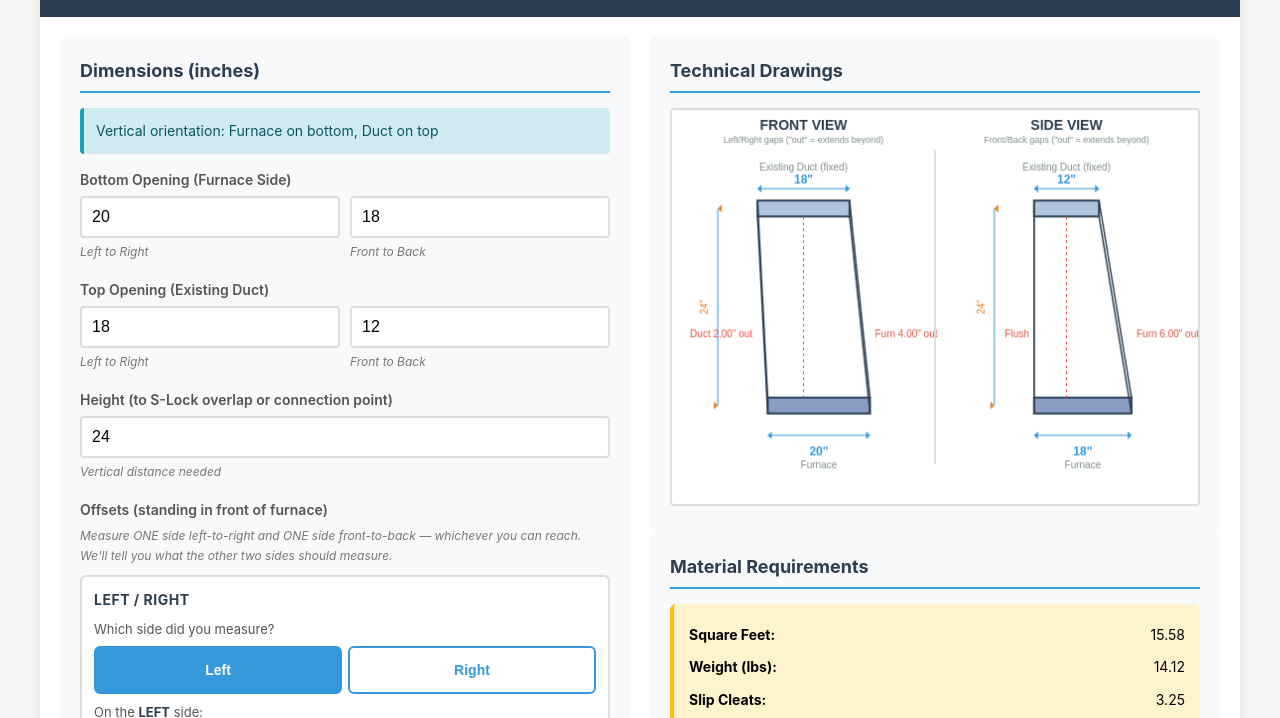
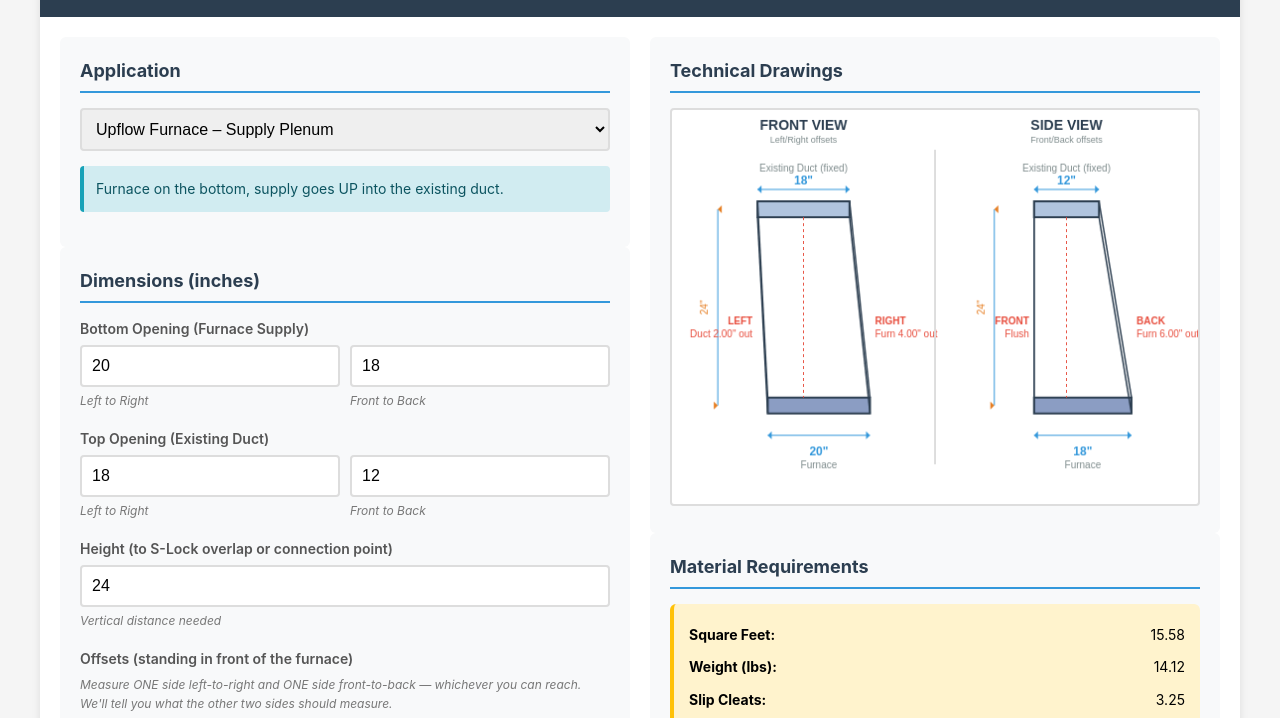
Before and after one commit to KESM89/ke-dashboard, a plain HTML site: page transition-request-form.html in a window 1280 px wide. Shown: the part 109-827 px from the top of the page. Drawn offline with Linux system fonts and the light colour scheme.

Commit message:
Add files via upload

```diff
--- a/transition-request-form.html
+++ b/transition-request-form.html
@@ -375,57 +375,62 @@
             <!-- LEFT COLUMN: INPUT FORM -->
             <div>
                 <div class="section">
+                    <h2>Application</h2>
+                    <div class="form-group">
+                        <select id="application" onchange="applyApp(this.value)"></select>
+                    </div>
+                    <div class="alert alert-info" id="app-note"></div>
+                </div>
+
+                <div class="section">
                     <h2>Dimensions (inches)</h2>
-                    <div class="alert alert-info" style="margin-bottom: 15px;">
-                        Vertical orientation: Furnace on bottom, Duct on top
-                    </div>
 
                     <div class="form-group">
-                        <label>Bottom Opening (Furnace Side)</label>
+                        <label id="lbl-open-a">Bottom Opening (Furnace Side)</label>
                         <div class="dimension-row">
                             <div>
                                 <input type="number" id="bottom-width" placeholder="Left to Right" value="20" oninput="calculate()">
-                                <span class="help-text">Left to Right</span>
+                                <span class="help-text dim1-name">Left to Right</span>
                             </div>
                             <div>
                                 <input type="number" id="bottom-height" placeholder="Front to Back" value="18" oninput="calculate()">
-                                <span class="help-text">Front to Back</span>
+                                <span class="help-text dim2-name">Front to Back</span>
                             </div>
                         </div>
                     </div>
 
                     <div class="form-group">
-                        <label>Top Opening (Existing Duct)</label>
+                        <label id="lbl-open-b">Top Opening (Existing Duct)</label>
                         <div class="dimension-row">
                             <div>
                                 <input type="number" id="top-width" placeholder="Left to Right" value="18" oninput="calculate()">
-                                <span class="help-text">Left to Right</span>
+                                <span class="help-text dim1-name">Left to Right</span>
                             </div>
                             <div>
                                 <input type="number" id="top-height" placeholder="Front to Back" value="12" oninput="calculate()">
-                                <span class="help-text">Front to Back</span>
+                                <span class="help-text dim2-name">Front to Back</span>
                             </div>
                         </div>
                     </div>
 
                     <div class="form-group">
-                        <label>Height (to S-Lock overlap or connection point)</label>
+                        <label id="lbl-length">Height (to S-Lock overlap or connection point)</label>
                         <input type="number" id="length" placeholder="Height in inches" value="24" oninput="calculate()">
-                        <span class="help-text">Vertical distance needed</span>
+                        <span class="help-text" id="help-length">Vertical distance needed</span>
                     </div>
 
                     <!-- OFFSETS: tech picks the side he can reach, who sticks out, and how much. Signs handled internally. -->
                     <div class="form-group">
-                        <label>Offsets (standing in front of furnace)</label>
+                        <label>Offsets (<span id="lbl-stance">standing in front of furnace</span>)</label>
                         <span class="help-text" style="margin-bottom: 10px; display: block;">Measure ONE side left-to-right and ONE side front-to-back &mdash; whichever you can reach. We'll tell you what the other two sides should measure.</span>
 
                         <!-- LEFT / RIGHT -->
                         <div class="offset-card">
-                            <div class="offset-title">LEFT / RIGHT</div>
+                            <div class="offset-title" id="title-lr">LEFT / RIGHT</div>
                             <div class="pick-label">Which side did you measure?</div>
                             <div class="seg side-pick" data-axis="lr">
-                                <button type="button" data-side="left" class="active">Left</button>
-                                <button type="button" data-side="right">Right</button>
+                                <button type="button" data-side="left" class="active" id="btn-left">Left</button>
+                                <button type="button" data-side="right" id="btn-right">Right</button>
                             </div>
                             <div class="pick-label">On the <span class="side-name" id="name-lr">left</span> side:</div>
                             <div class="seg who-pick" data-axis="lr">
@@ -443,11 +448,11 @@
 
                         <!-- FRONT / BACK -->
                         <div class="offset-card">
-                            <div class="offset-title">FRONT / BACK</div>
+                            <div class="offset-title" id="title-fb">FRONT / BACK</div>
                             <div class="pick-label">Which side did you measure?</div>
                             <div class="seg side-pick" data-axis="fb">
-                                <button type="button" data-side="front" class="active">Front</button>
-                                <button type="button" data-side="back">Back</button>
+                                <button type="button" data-side="front" class="active" id="btn-front">Front</button>
+                                <button type="button" data-side="back" id="btn-back">Back</button>
                             </div>
                             <div class="pick-label">On the <span class="side-name" id="name-fb">front</span> side:</div>
                             <div class="seg who-pick" data-axis="fb">
@@ -483,7 +488,7 @@
                     <h2>Connection Types</h2>
 
                     <div class="form-group">
-                        <label>Bottom Connection (Furnace Side)</label>
+                        <label id="lbl-conn-a">Bottom Connection (Furnace Side)</label>
                         <select id="bottom-connection" onchange="calculate()">
                             <option value="plenum-bend" selected>Plenum Bend</option>
                             <option value="1in-outside-flange">1" Outside Flange</option>
@@ -493,7 +498,7 @@
                     </div>
 
                     <div class="form-group">
-                        <label>Top Connection (Duct Side)</label>
+                        <label id="lbl-conn-b">Top Connection (Duct Side)</label>
                         <select id="top-connection" onchange="calculate()">
                             <option value="plenum-bend">Plenum Bend</option>
                             <option value="1in-outside-flange">1" Outside Flange</option>
@@ -574,8 +579,78 @@
           }
         };
 
-        // State - always vertical orientation
-        const orientation = 'vertical';
+        // ---------- APPLICATIONS ----------
+        // Every setup is the same part: opening A (furnace) -> opening B (existing duct),
+        // a length, and offsets on two axes. Only the WORDS and default connections change.
+        // To add a setup (downflow, return drop, etc.) add one entry here.
+        // Internal keys never change: left/right = axis 1, front/back = axis 2.
+        const APPS = {
+            'upflow-supply': {
+                name: 'Upflow Furnace \u2013 Supply Plenum',
+                note: 'Furnace on the bottom, supply goes UP into the existing duct.',
+                stance: 'standing in front of the furnace',
+                openA: 'Bottom Opening (Furnace Supply)',
+                openB: 'Top Opening (Existing Duct)',
+                dim1: 'Left to Right', dim2: 'Front to Back',
+                length: 'Height (to S-Lock overlap or connection point)',
+                lengthHelp: 'Vertical distance needed',
+                sides: { left: 'Left', right: 'Right', front: 'Front', back: 'Back' },
+                connA: 'Bottom Connection (Furnace Side)',
+                connB: 'Top Connection (Duct Side)',
+                defaults: { a: 'plenum-bend', b: 's-lock' },
+                view1: 'FRONT VIEW', view2: 'SIDE VIEW'
+            },
+            'horizontal-supply': {
+                name: 'Horizontal Furnace \u2013 Supply',
+                note: 'Furnace lying on its side, supply goes SIDEWAYS into the existing duct. Drawings are shown with the furnace end at the bottom.',
+                stance: 'looking from the furnace toward the duct',
+                openA: 'Furnace Supply Opening',
+                openB: 'Existing Duct Opening',
+                dim1: 'Side to Side', dim2: 'Top to Bottom',
+                length: 'Length (to S-Lock overlap or connection point)',
+                lengthHelp: 'Horizontal distance needed',
+                sides: { left: 'Left', right: 'Right', front: 'Top', back: 'Bottom' },
+                connA: 'Furnace Side Connection',
+                connB: 'Duct Side Connection',
+                defaults: { a: 'plenum-bend', b: 's-lock' },
+                view1: 'TOP VIEW (looking down)', view2: 'SIDE VIEW'
+            }
+        };
+        let currentApp = 'upflow-supply';
+        const L = () => APPS[currentApp];   // labels for the current application
+
+        // Fill the application dropdown
+        function fillAppSelect() {
+            const sel = document.getElementById('application');
+            sel.innerHTML = Object.entries(APPS).map(([k, a]) =>
+                `<option value="${k}">${a.name}</option>`).join('');
+            sel.value = currentApp;
+        }
+
+        // Swap every label on the page to match the chosen application
+        function applyApp(key) {
+            currentApp = key;
+            const a = L();
+            const set = (id, txt) => document.getElementById(id).textContent = txt;
+            set('app-note', a.note);
+            set('lbl-open-a', a.openA);
+            set('lbl-open-b', a.openB);
+            document.querySelectorAll('.dim1-name').forEach(e => e.textContent = a.dim1);
+            document.querySelectorAll('.dim2-name').forEach(e => e.textContent = a.dim2);
+            set('lbl-length', a.length);
+            set('help-length', a.lengthHelp);
+            set('lbl-stance', a.stance);
+            set('title-lr', (a.sides.left + ' / ' + a.sides.right).toUpperCase());
+            set('title-fb', (a.sides.front + ' / ' + a.sides.back).toUpperCase());
+            ['left', 'right', 'front', 'back'].forEach(k => set('btn-' + k, a.sides[k]));
+            set('name-lr', a.sides[offsetState.lr.side]);
+            set('name-fb', a.sides[offsetState.fb.side]);
+            set('lbl-conn-a', a.connA);
+            set('lbl-conn-b', a.connB);
+            document.getElementById('bottom-connection').value = a.defaults.a;
+            document.getElementById('top-connection').value = a.defaults.b;
+            calculate();
+        }
 
         // Make canvas responsive
         function resizeCanvas() {
@@ -641,7 +716,7 @@
                     btn.addEventListener('click', () => {
                         activate(group, btn);
                         offsetState[axis].side = btn.dataset.side;
-                        document.getElementById('name-' + axis).textContent = btn.dataset.side;
+                        document.getElementById('name-' + axis).textContent = L().sides[btn.dataset.side];
                         calculate();
                     });
                 });
@@ -709,8 +784,8 @@
 
             // Check box shows the sides he did NOT measure
             const haveSizes = topWidth && topHeight && bottomWidth && bottomHeight;
-            document.getElementById('check-lr-label').textContent = cap(OPPOSITE[lr]);
-            document.getElementById('check-fb-label').textContent = cap(OPPOSITE[fb]);
+            document.getElementById('check-lr-label').textContent = L().sides[OPPOSITE[lr]];
+            document.getElementById('check-fb-label').textContent = L().sides[OPPOSITE[fb]];
             document.getElementById('check-lr').textContent = haveSizes ? describeGap(gaps[OPPOSITE[lr]]) : '\u2014';
             document.getElementById('check-fb').textContent = haveSizes ? describeGap(gaps[OPPOSITE[fb]]) : '\u2014';
         }
@@ -866,7 +941,7 @@
         function drawFrontView(ctx, x, y, w, h, bottomWidth, topWidth, length, offsetX,
                               gapLeft, gapRight, topConn, bottomConn) {
             const centerX = x + w / 2;
-            const topY = y + h * 0.25;
+            const topY = y + Math.max(h * 0.25, 100); // leave room for title + labels
             const bottomY = y + h * 0.75;
 
             // Scale to fit
@@ -961,6 +1036,9 @@
                     leftGapText = 'Flush';
                 }
                 ctx.fillText(leftGapText, Math.min(topLeft, bottomLeft) - 5, (topY + bottomY) / 2 + 30);
+                ctx.font = 'bold 10px Arial';
+                ctx.fillText(L().sides.left.toUpperCase(), Math.min(topLeft, bottomLeft) - 5, (topY + bottomY) / 2 + 17);
+                ctx.font = '10px Arial';
 
                 // Right edge gap
                 ctx.textAlign = 'left';
@@ -973,6 +1051,9 @@
                     rightGapText = 'Flush';
                 }
                 ctx.fillText(rightGapText, Math.max(topRight, bottomRight) + 5, (topY + bottomY) / 2 + 30);
+                ctx.font = 'bold 10px Arial';
+                ctx.fillText(L().sides.right.toUpperCase(), Math.max(topRight, bottomRight) + 5, (topY + bottomY) / 2 + 17);
+                ctx.font = '10px Arial';
 
                 // Center offset indicator (optional - shows the calculated offset)
                 if (Math.abs(offsetX) > 0.01) {
@@ -991,16 +1072,16 @@
             ctx.fillStyle = '#2c3e50';
             ctx.font = 'bold 14px Arial';
             ctx.textAlign = 'center';
-            ctx.fillText('FRONT VIEW', centerX, y + 20);
+            ctx.fillText(L().view1, centerX, y + 20);
             ctx.font = '9px Arial';
             ctx.fillStyle = '#7f8c8d';
-            ctx.fillText('Left/Right gaps ("out" = extends beyond)', centerX, y + 33);
+            ctx.fillText(L().sides.left + '/' + L().sides.right + ' offsets', centerX, y + 33);
         }
 
         function drawSideView(ctx, x, y, w, h, bottomDepth, topDepth, length, offsetY,
                              gapFront, gapBack, topConn, bottomConn) {
             const centerX = x + w / 2;
-            const topY = y + h * 0.25;
+            const topY = y + Math.max(h * 0.25, 100); // leave room for title + labels
             const bottomY = y + h * 0.75;
 
             // Scale to fit
@@ -1095,6 +1176,9 @@
                     frontGapText = 'Flush';
                 }
                 ctx.fillText(frontGapText, Math.min(topLeft, bottomLeft) - 5, (topY + bottomY) / 2 + 30);
+                ctx.font = 'bold 10px Arial';
+                ctx.fillText(L().sides.front.toUpperCase(), Math.min(topLeft, bottomLeft) - 5, (topY + bottomY) / 2 + 17);
+                ctx.font = '10px Arial';
 
                 // Back edge gap (right side)
                 ctx.textAlign = 'left';
@@ -1107,6 +1191,9 @@
                     backGapText = 'Flush';
                 }
                 ctx.fillText(backGapText, Math.max(topRight, bottomRight) + 5, (topY + bottomY) / 2 + 30);
+                ctx.font = 'bold 10px Arial';
+                ctx.fillText(L().sides.back.toUpperCase(), Math.max(topRight, bottomRight) + 5, (topY + bottomY) / 2 + 17);
+                ctx.font = '10px Arial';
 
                 // Center offset indicator (optional)
                 if (Math.abs(offsetY) > 0.01) {
@@ -1125,10 +1212,10 @@
             ctx.fillStyle = '#2c3e50';
             ctx.font = 'bold 14px Arial';
             ctx.textAlign = 'center';
-            ctx.fillText('SIDE VIEW', centerX, y + 20);
+            ctx.fillText(L().view2, centerX, y + 20);
             ctx.font = '9px Arial';
             ctx.fillStyle = '#7f8c8d';
-            ctx.fillText('Front/Back gaps ("out" = extends beyond)', centerX, y + 33);
+            ctx.fillText(L().sides.front + '/' + L().sides.back + ' offsets', centerX, y + 33);
         }
 
         // Helper function to draw dimension lines with arrows
@@ -1171,13 +1258,13 @@
             // Build offset description in field tech language, marking which sides came off a tape
             const gapsBySide = { left: gapLeft, right: gapRight, front: gapFront, back: gapBack };
             const measured = [offsetState.lr.side, offsetState.fb.side];
-            let offsetDescription = 'Offsets (standing in front of furnace):\n';
+            let offsetDescription = 'Offsets (' + L().stance + '):\n';
             offsetDescription += ['left', 'right', 'front', 'back'].map(k =>
-                '  ' + cap(k) + ': ' + describeGap(gapsBySide[k]) +
+                '  ' + L().sides[k] + ': ' + describeGap(gapsBySide[k]) +
                 (measured.includes(k) ? ' (measured)' : ' (calculated)')).join('\n');
 
             const orderData = {
-                orientation: orientation,
+                application: L().name,
                 dimensions: {
                     bottomWidth: document.getElementById('bottom-width').value,
                     bottomHeight: document.getElementById('bottom-height').value,
@@ -1212,12 +1299,12 @@
             console.log('Order submitted:', orderData);
 
             alert('Order submitted!\n\n' +
-                  'Orientation: ' + orientation.toUpperCase() + '\n' +
-                  'Bottom: ' + orderData.dimensions.bottomWidth + '×' + orderData.dimensions.bottomHeight +
+                  'Application: ' + L().name + '\n' +
+                  'Furnace: ' + orderData.dimensions.bottomWidth + '×' + orderData.dimensions.bottomHeight +
                   ' (' + orderData.connections.bottom.replace('-', ' ') + ')\n' +
-                  'Top: ' + orderData.dimensions.topWidth + '×' + orderData.dimensions.topHeight +
+                  'Duct: ' + orderData.dimensions.topWidth + '×' + orderData.dimensions.topHeight +
                   ' (' + orderData.connections.top.replace('-', ' ') + ')\n' +
-                  'Height: ' + orderData.dimensions.length + '"\n\n' +
+                  (currentApp.startsWith('horizontal') ? 'Length: ' : 'Height: ') + orderData.dimensions.length + '"\n\n' +
                   offsetDescription + '\n\n' +
                   'Material: ' + orderData.material.gauge + '\n' +
                   'Quantity: ' + orderData.material.quantity + '\n\n' +
@@ -1227,7 +1314,8 @@
         // Initialize (script is at end of body, so the elements already exist)
         fillFractionSelects();
         setupOffsetButtons();
-        calculate();
+        fillAppSelect();
+        applyApp(currentApp);
     </script>
 </body>
 </html>
```
